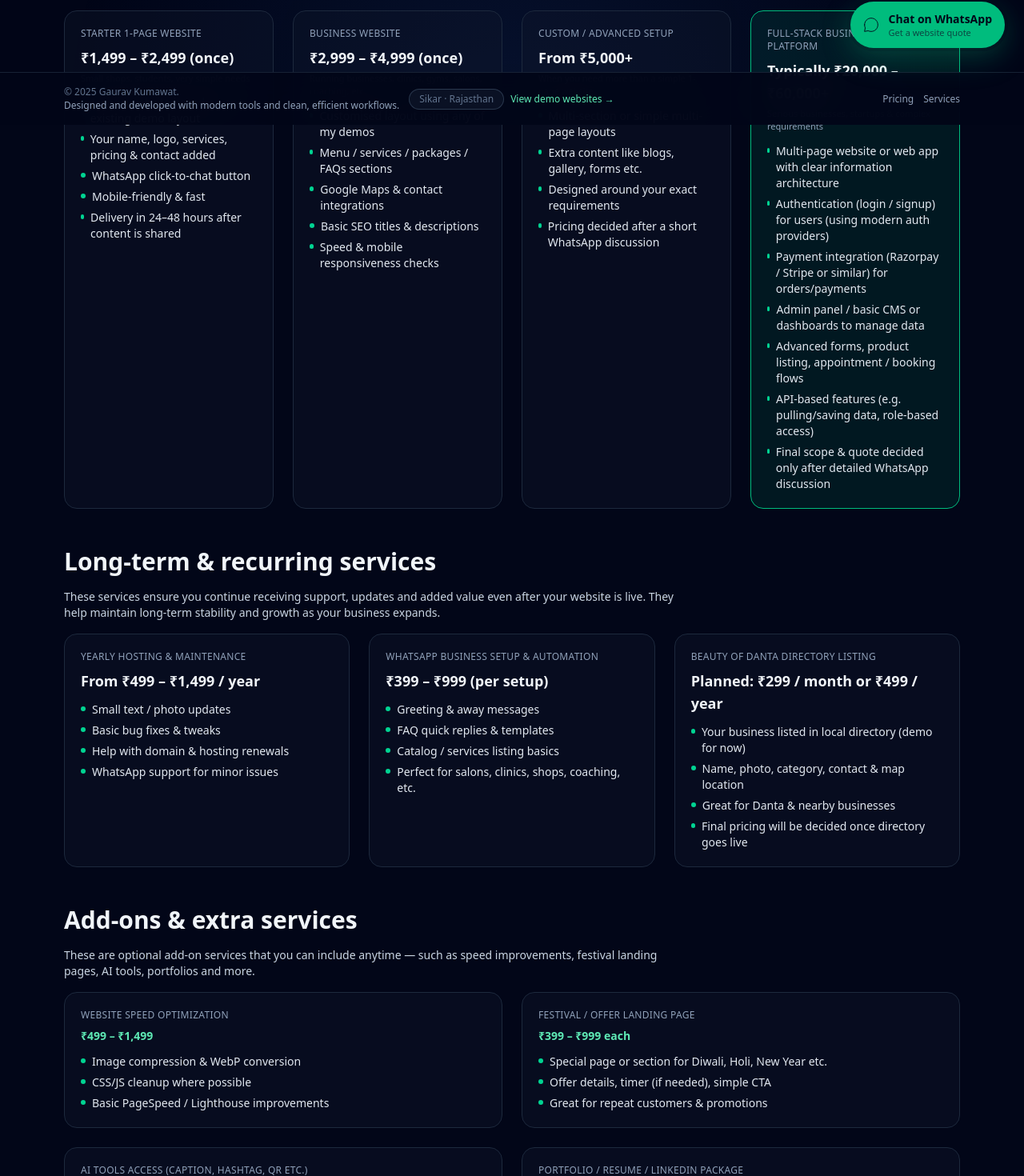
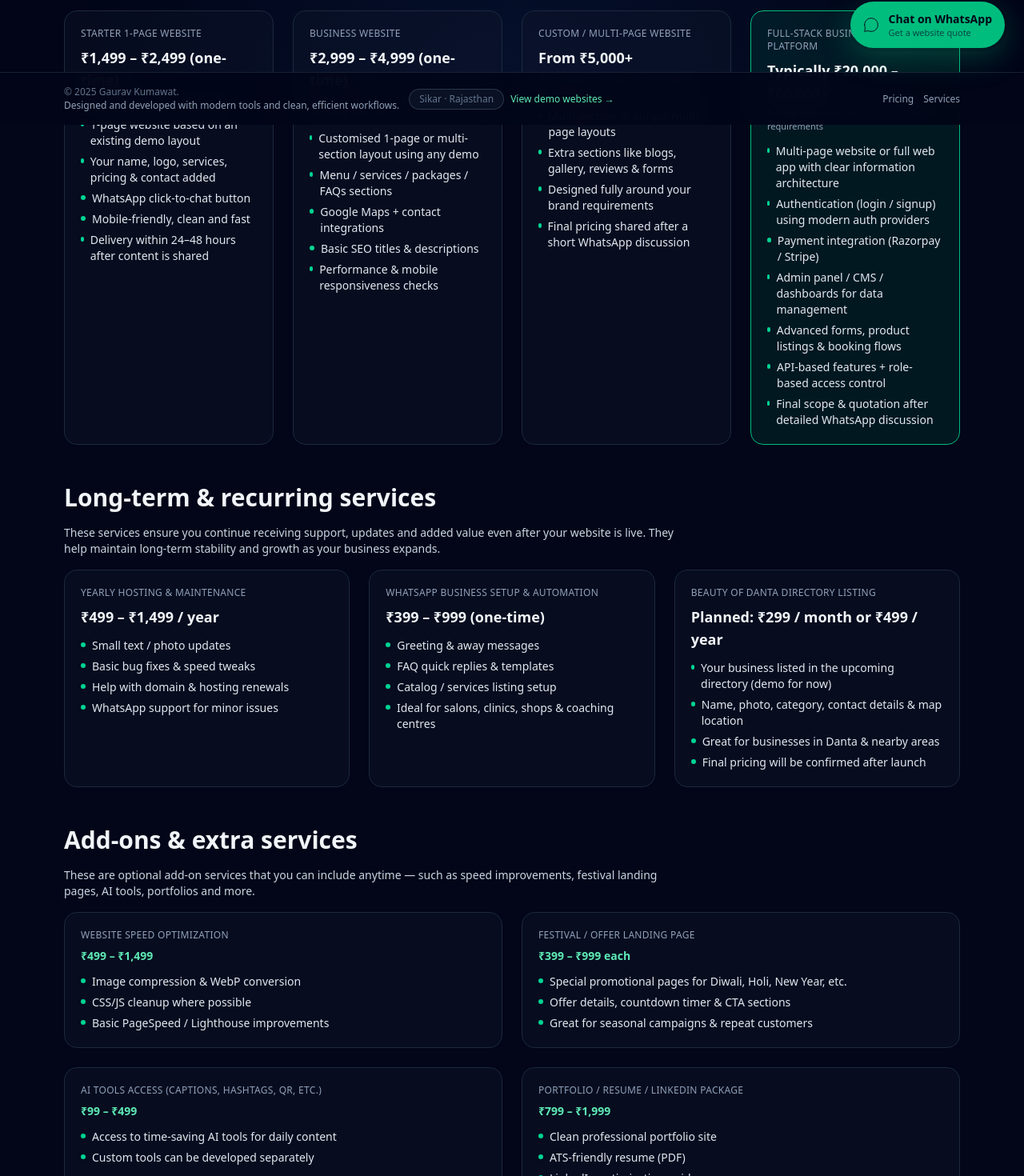
Before and after one commit to Gaurav786kumawat/web-agency, a Next.js app: page /pricing in a window 1280 px wide. Shown: the part 644-2114 px from the top of the page at 80% size. Built offline with nearby package versions, Linux system fonts and the light colour scheme.

Commit message:
Update page.js

```diff
--- a/src/app/pricing/page.js
+++ b/src/app/pricing/page.js
@@ -8,88 +8,90 @@ const WHATSAPP = "917878583600";
 const websitePlans = [
   {
     title: "Starter 1-Page Website",
-        price: "₹1,499 – ₹2,499 (once)",
-        bestFor: "Small shops, students, very simple needs",
+    price: "₹1,499 – ₹2,499 (one-time)",
+    bestFor: "Small shops, students & simple needs",
     points: [
       "1-page website based on an existing demo layout",
       "Your name, logo, services, pricing & contact added",
       "WhatsApp click-to-chat button",
-            "Mobile-friendly & fast",
-            "Delivery in 24–48 hours after content is shared",
+      "Mobile-friendly, clean and fast",
+      "Delivery within 24–48 hours after content is shared",
     ],
   },
   {
     title: "Business Website",
-        price: "₹2,999 – ₹4,999 (once)",
-        bestFor: "Running businesses, clinics, gyms, salons, coaching, etc.",
+    price: "₹2,999 – ₹4,999 (one-time)",
+    bestFor: "Running businesses: clinics, gyms, salons, coaching, cafes, etc.",
     points: [
-            "Customised layout using any of my demos",
+      "Customised 1-page or multi-section layout using any demo",
       "Menu / services / packages / FAQs sections",
-            "Google Maps & contact integrations",
+      "Google Maps + contact integrations",
       "Basic SEO titles & descriptions",
-            "Speed & mobile responsiveness checks",
+      "Performance & mobile responsiveness checks",
     ],
   },
   {
-        title: "Custom / Advanced Setup",
+    title: "Custom / Multi-Page Website",
     price: "From ₹5,000+",
-        bestFor: "When you need more than a simple 1-page website",
+    bestFor: "When you need more than a simple 1-page setup",
     points: [
       "Multi-section or simple multi-page layouts",
-            "Extra content like blogs, gallery, forms etc.",
-            "Designed around your exact requirements",
-            "Pricing decided after a short WhatsApp discussion",
+      "Extra sections like blogs, gallery, reviews & forms",
+      "Designed fully around your brand requirements",
+      "Final pricing shared after a short WhatsApp discussion",
     ],
   },
   {
     title: "Full-Stack Business Website / Platform",
     price: "Typically ₹20,000 – ₹60,000+",
-        bestFor: "Serious businesses, startups & complex requirements",
+    bestFor: "Serious businesses, startups & advanced requirements",
     highlight: true,
     points: [
-            "Multi-page website or web app with clear information architecture",
-            "Authentication (login / signup) for users (using modern auth providers)",
-            "Payment integration (Razorpay / Stripe or similar) for orders/payments",
-            "Admin panel / basic CMS or dashboards to manage data",
-            "Advanced forms, product listing, appointment / booking flows",
-            "API-based features (e.g. pulling/saving data, role-based access)",
-            "Final scope & quote decided only after detailed WhatsApp discussion",
+      "Multi-page website or full web app with clear information architecture",
+      "Authentication (login / signup) using modern auth providers",
+      "Payment integration (Razorpay / Stripe)",
+      "Admin panel / CMS / dashboards for data management",
+      "Advanced forms, product listings & booking flows",
+      "API-based features + role-based access control",
+      "Final scope & quotation after detailed WhatsApp discussion",
     ],
   },
 ];
 
+
 const recurring = [
   {
     title: "Yearly Hosting & Maintenance",
-        price: "From ₹499 – ₹1,499 / year",
+    price: "₹499 – ₹1,499 / year",
     points: [
       "Small text / photo updates",
-            "Basic bug fixes & tweaks",
+      "Basic bug fixes & speed tweaks",
       "Help with domain & hosting renewals",
       "WhatsApp support for minor issues",
     ],
   },
   {
     title: "WhatsApp Business Setup & Automation",
-        price: "₹399 – ₹999 (per setup)",
+    price: "₹399 – ₹999 (one-time)",
     points: [
       "Greeting & away messages",
       "FAQ quick replies & templates",
-            "Catalog / services listing basics",
-            "Perfect for salons, clinics, shops, coaching, etc.",
+      "Catalog / services listing setup",
+      "Ideal for salons, clinics, shops & coaching centres",
     ],
   },
   {
     title: "Beauty of Danta Directory Listing",
     price: "Planned: ₹299 / month or ₹499 / year",
     points: [
-            "Your business listed in local directory (demo for now)",
-            "Name, photo, category, contact & map location",
-            "Great for Danta & nearby businesses",
-            "Final pricing will be decided once directory goes live",
+      "Your business listed in the upcoming directory (demo for now)",
+      "Name, photo, category, contact details & map location",
+      "Great for businesses in Danta & nearby areas",
+      "Final pricing will be confirmed after launch",
     ],
   },
 ];
+
 
 const addons = [
   {
@@ -105,26 +107,26 @@ const addons = [
     title: "Festival / Offer Landing Page",
     price: "₹399 – ₹999 each",
     points: [
-            "Special page or section for Diwali, Holi, New Year etc.",
-            "Offer details, timer (if needed), simple CTA",
-            "Great for repeat customers & promotions",
+      "Special promotional pages for Diwali, Holi, New Year, etc.",
+      "Offer details, countdown timer & CTA sections",
+      "Great for seasonal campaigns & repeat customers",
     ],
   },
   {
-        title: "AI Tools Access (Caption, Hashtag, QR etc.)",
-        price: "From ₹99 – ₹499",
+    title: "AI Tools Access (Captions, Hashtags, QR, etc.)",
+    price: "₹99 – ₹499",
     points: [
-            "Access to small tools that help with daily content",
-            "Custom tools can be discussed separately",
+      "Access to time-saving AI tools for daily content",
+      "Custom tools can be developed separately",
     ],
   },
   {
     title: "Portfolio / Resume / LinkedIn Package",
     price: "₹799 – ₹1,999",
     points: [
-            "Simple personal portfolio site",
+      "Clean professional portfolio site",
       "ATS-friendly resume (PDF)",
-            "Basic LinkedIn optimisation guide",
+      "LinkedIn optimisation guidance",
     ],
   },
 ];
@@ -132,25 +134,26 @@ const addons = [
 const faqs = [
   {
     q: "How is the exact price decided?",
-        a: "Once you share your requirements on WhatsApp — such as business type, number of pages, features and content — I provide a clear price range. The final quote is locked before starting the project.",
+    a: "After you share your requirements on WhatsApp — business type, number of pages, features and content — I provide a clear price range. The final quote is confirmed before work begins.",
   },
   {
     q: "What is the payment process?",
-        a: "In most cases, it's 50% advance and 50% after the website is completed and approved. UPI / PhonePe / Google Pay are preferred. For large or advanced projects, milestone-based payments can be arranged.",
+    a: "For most projects, it's 50% advance and 50% after completion. UPI / PhonePe / Google Pay preferred. Larger or advanced projects can use milestone-based payments.",
   },
   {
     q: "How long will it take to build my website?",
-        a: "If your content is ready (text and basic photos), a one-page website typically goes live within 24–48 hours. Multi-page or full-stack projects depend on features and overall complexity.",
+    a: "If your content is ready, a 1-page website typically goes live within 24–48 hours. Multi-page or advanced websites depend on scope and complexity.",
   },
   {
     q: "What if I need changes later?",
-        a: "Minor text or photo updates are covered under the yearly maintenance plan. Bigger changes — like new sections, pages or features — are charged separately with a clear quote provided beforehand.",
+    a: "Small text or photo updates are covered under yearly maintenance. Bigger updates (new pages, new sections, new features) have clear pricing shared beforehand.",
   },
   {
     q: "Do you build advanced websites (login, payments, dashboards, etc.)?",
-        a: "Yes. Using modern tools and AI-assisted development, I can create multi-page websites with authentication, payment integration, admin panels, dashboards, product listings, booking systems and API-based features. For such projects, a detailed WhatsApp discussion is required before finalizing the scope and pricing.",
+    a: "Yes. I build websites with authentication, payment integration, dashboards, booking systems, product listings and API features using modern development and AI-assisted workflows. A detailed WhatsApp discussion is required to finalise scope.",
   },
 ];
+
 
 
 export default function PricingPage() {
```
Lines whose indentation alone changed are shown as unchanged.
